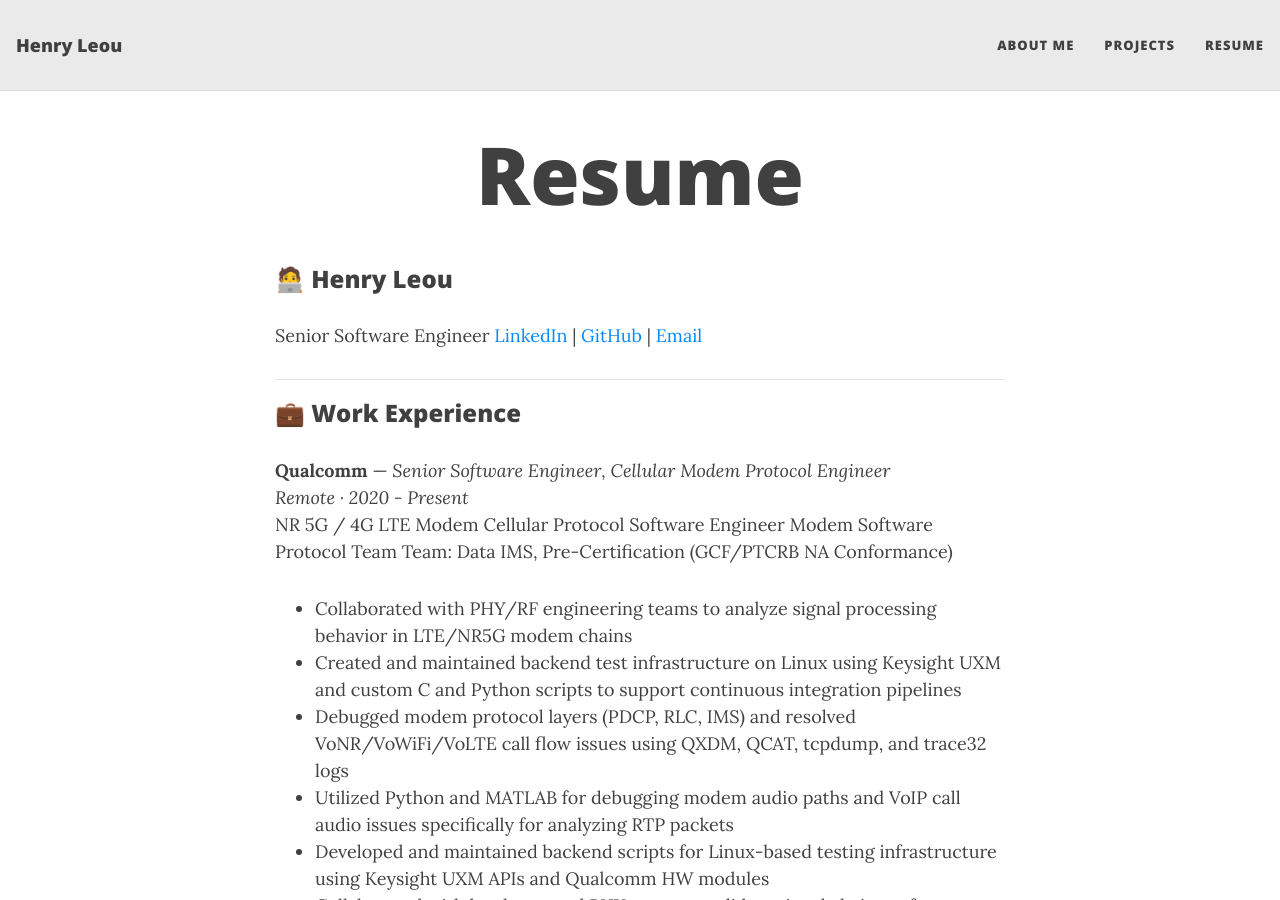
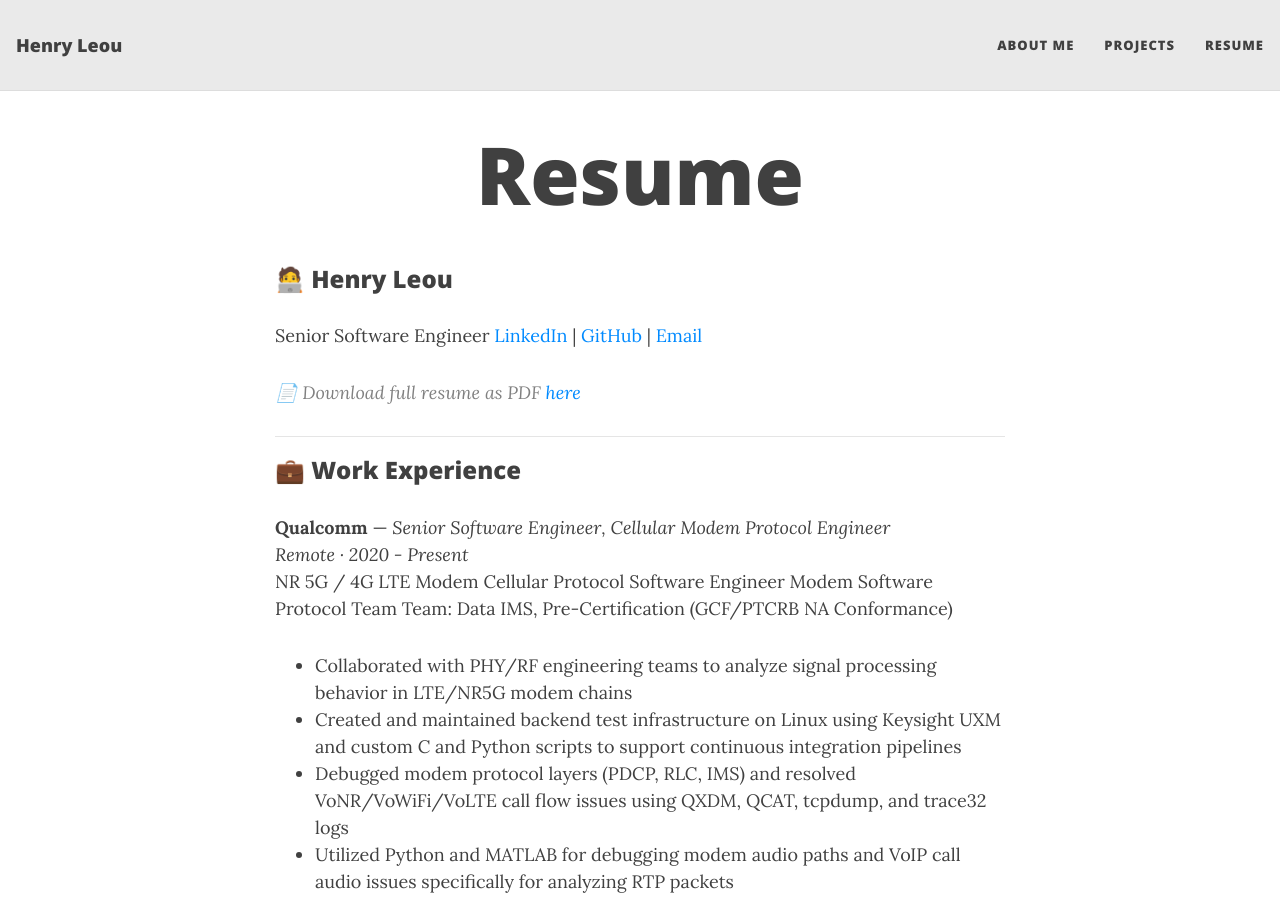
Before and after one commit to henryleou/henryleou.github.io, a Jekyll site: the page built from resume.md, in a window 1280 px wide and 900 px high. Built offline with Jekyll 4.4.1, drawn with Linux system fonts in a browser that asks for light colours; some of the changed text lies outside the part shown.

Commit message:
resume update

```diff
--- a/resume.md
+++ b/resume.md
@@ -7,6 +7,7 @@ permalink: /resume/
 ### 🧑‍💻 Henry Leou
 Senior Software Engineer
 [LinkedIn](https://linkedin.com/in/henryleou) | [GitHub](https://github.com/henryleou) | [Email](henryleou@berkeley.edu)
+> 📄 *Download full resume as PDF [here](assets/henryleou_resume_2025_v4.pdf)*
 
 ---
 
```
Also changed, not shown: other parts of resume.md (+0 -2 lines), 1 other file.
